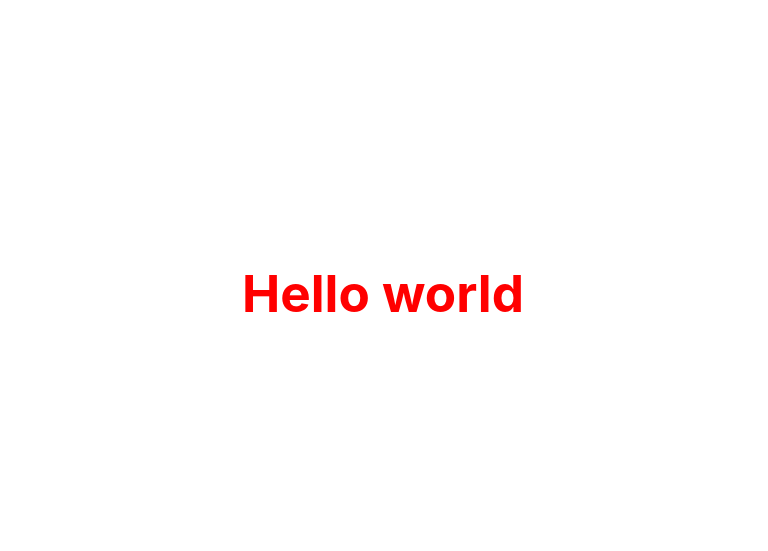
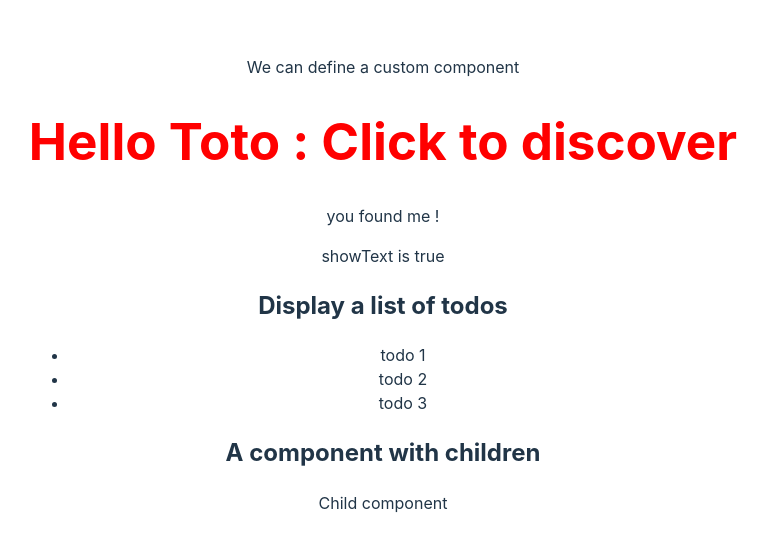
Before and after one commit to florianPalabost/react-jsx-tuto, a React (Vite) app: page / in a window 1280 px wide. Shown: the part 107-658 px from the top of the page, without its empty margins (257-1025 px from the left). Built offline with nearby package versions, Linux system fonts and the light colour scheme.

Commit message:
syntaxe jsx
https://grafikart.fr/tutoriels/syntaxe-jsx-react-1314#autoplay

```diff
--- a/src/App.jsx
+++ b/src/App.jsx
@@ -1,11 +1,51 @@
 import './App.css';
 
 function App() {
+    let showText = true;
+
+    const todos = ['todo 1', 'todo 2', 'todo 3'];
+
     return (
         <>
-            <h1 style={{ color: 'red' }}>Hello world</h1>
+            We can define a custom component
+            <Hello name="Toto" color="red" />
+            {/* display 'you found me' if showText is true */}
+            {showText && <p>you found me !</p>}
+            {/* Ternary operator is also possible */}
+            {showText ? <p>showText is true</p> : <p>showText is false</p>}
+            <h2>Display a list of todos</h2>
+            <ul>
+                {/* Need to set key attribute that should be unique on each array item (don't use index) this key is used to
+                avoid the recreation of the node in the DOM if the item is moved */}
+                {todos.map((todo) => (
+                    <li key={todo}>{todo}</li>
+                ))}
+            </ul>
+            <h2>A component with children</h2>
+            <ChildComponentCustom>
+                <p>Child component</p>
+            </ChildComponentCustom>
         </>
     );
 }
 
+// we can have props object which have the different properties of the component or
+// use the destructuring syntax to directly have the properties
+function Hello({ name, color }) {
+    const handleClick = () => {
+        alert('you found me !');
+    };
+
+    return (
+        <h1 onClick={handleClick} style={{ color }}>
+            Hello {name} : Click to discover
+        </h1>
+    );
+}
+
+// the slot(=children) is accesibled as props.children or children if destructured
+function ChildComponentCustom({ children }) {
+    return <div className="child">{children}</div>;
+}
+
 export default App;
```
